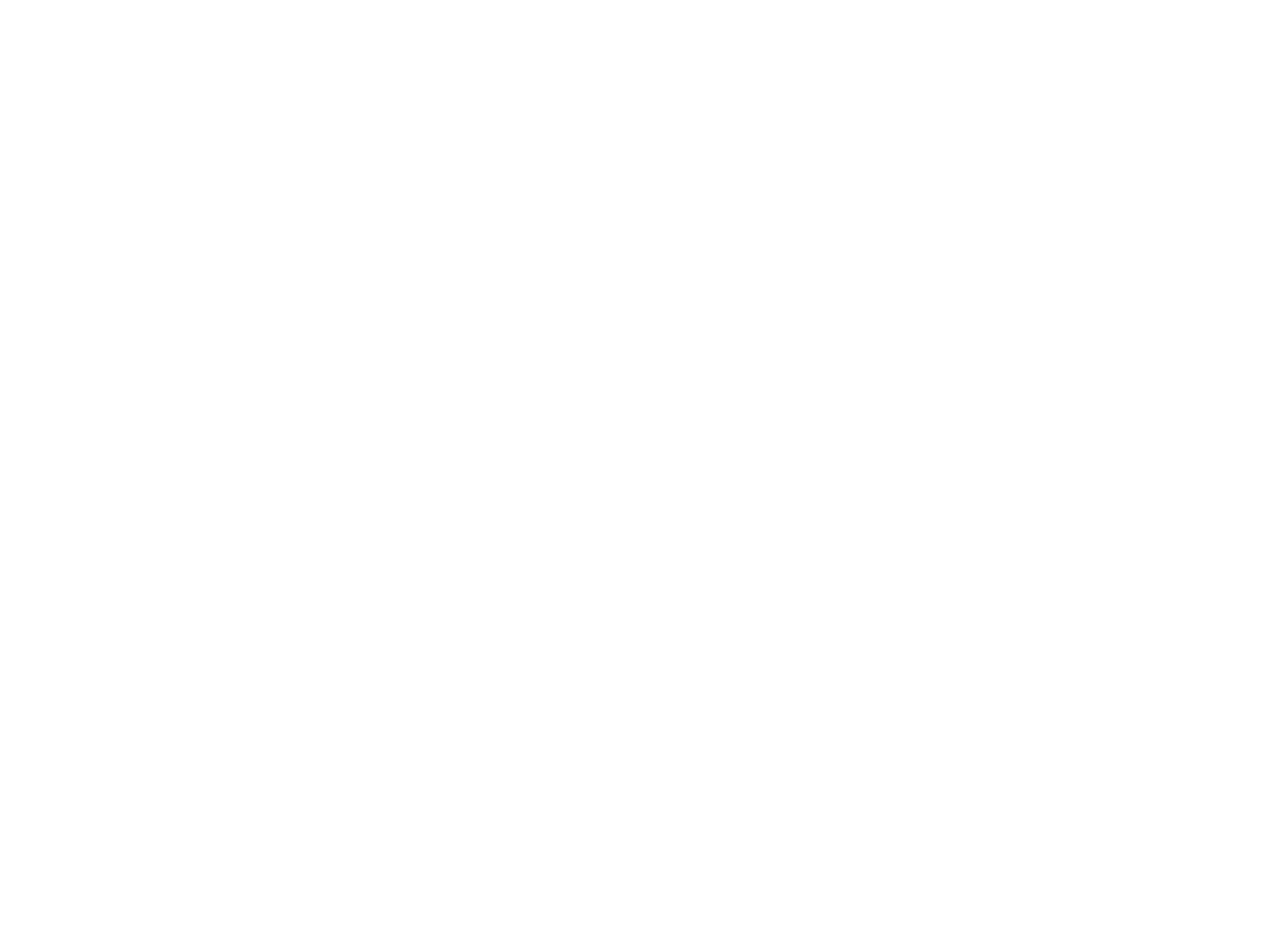
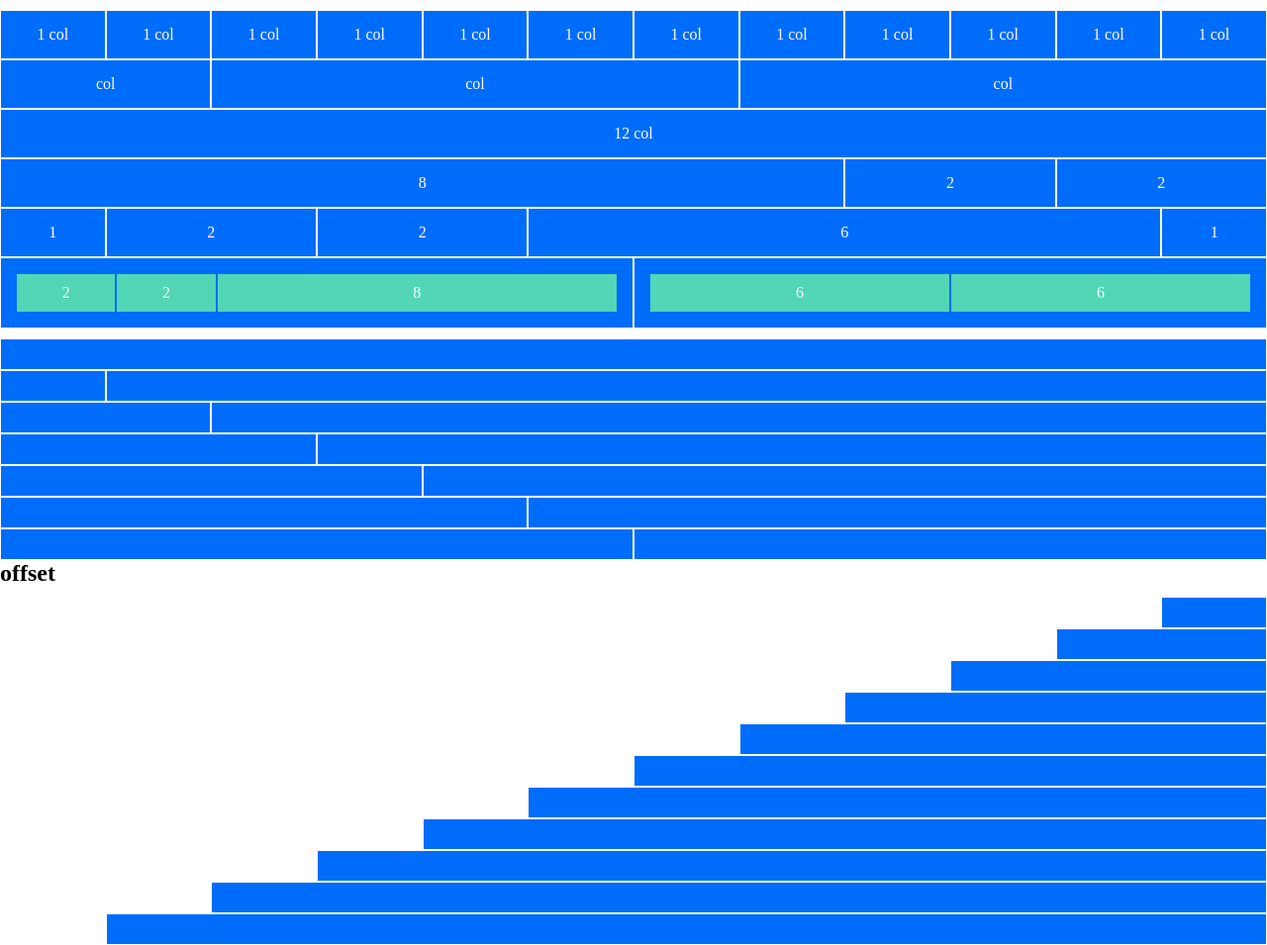
Before and after one commit to AriannaRuggirello/html-css-12bool, a plain HTML site: page index.html in a window 1280 px wide. Shown: the whole page at 99% size. Before the commit the page ends 800 px from the top, so only its background shows below. Drawn offline with Linux system fonts and the light colour scheme.

Commit message:
ex complete

```diff
--- a/css/style.css
+++ b/css/style.css
@@ -0,0 +1,19 @@
+.blue{
+    background-color: #006cfa;
+    padding: 15px;
+    border: 1px solid white;
+    color: white;
+    text-align: center;
+}
+
+.green{
+    padding: 10px;
+    background-color: #52d6b5;
+    color: white;
+    text-align: center;
+    border: 1px solid #006cfa;
+}
+
+section{
+    margin-top: 10px;
+}
--- a/index.html
+++ b/index.html
@@ -10,5 +10,187 @@
 </head>
 <body>
 
+    <section>
+        <div class="row">
+            <div class="col-1 blue">
+                1 col
+            </div>
+
+            <div class="col-1 blue">
+                1 col
+            </div>
+
+            <div class="col-1 blue">
+                1 col
+            </div>
+
+            <div class="col-1 blue">
+                1 col
+            </div>
+
+            <div class="col-1 blue">
+                1 col
+            </div>
+
+            <div class="col-1 blue">
+                1 col
+            </div>
+
+            <div class="col-1 blue">
+                1 col
+            </div>
+
+            <div class="col-1 blue">
+                1 col
+            </div>
+
+            <div class="col-1 blue">
+                1 col
+            </div>
+
+            <div class="col-1 blue">
+                1 col
+            </div>
+
+            <div class="col-1 blue">
+                1 col
+            </div>
+
+            <div class="col-1 blue">
+                1 col
+            </div>
+
+        </div>
+
+        <div class="row">
+            <div class="col-2 blue">col</div>
+            <div class="col-5 blue">col</div>
+            <div class="col-5 blue">col</div>
+        </div>
+
+        <div class="row">
+            <div class="col-12 blue">12 col</div>
+        </div>
+
+        <div class="row">
+            <div class="col-8 blue">8</div>
+            <div class="col-2 blue">2</div>
+            <div class="col-2 blue">2</div>
+        </div>
+
+        <div class="row">
+            <div class="col-1 blue">1</div>
+            <div class="col-2 blue">2</div>
+            <div class="col-2 blue">2</div>
+            <div class="col-6 blue">6</div>
+            <div class="col-1 blue">1</div>
+        </div>
+
+        <div class="row">
+            <div class="col-6 blue">
+                <div class="row">
+                    <div class="col-2 green">2</div>
+                    <div class="col-2 green">2</div>
+                    <div class="col-8 green">8</div>
+                </div>
+            </div>
+            <div class="col-6 blue">
+                <div class="row">
+                    <div class="col-6 green">6</div>
+                    <div class="col-6 green">6</div>
+                </div>
+            </div>
+        </div>
+    </section>
+
+    <section>
+        <div class="row">
+            <div class="col-12 blue"></div>
+        </div>
+
+        <div class="row">
+            <div class="col-1 blue"></div>
+            <div class="col-11 blue"></div>
+        </div>
+
+        <div class="row">
+            <div class="col-2 blue"></div>
+            <div class="col-10 blue"></div>
+        </div>
+
+        <div class="row">
+            <div class="col-3 blue"></div>
+            <div class="col-9 blue"></div>
+        </div>
+
+        <div class="row">
+            <div class="col-4 blue"></div>
+            <div class="col-8 blue"></div>
+        </div>
+
+        <div class="row">
+            <div class="col-5 blue"></div>
+            <div class="col-7 blue"></div>
+        </div>
+
+        <div class="row">
+            <div class="col-6 blue"></div>
+            <div class="col-6 blue"></div>
+        </div>
+
+
+
+
+
+    </section>
+
+    <h2>offset</h2>
+    <section>
+        <div class="row">
+            <div class="col-offset-11 col-1 blue"></div>
+        </div>
+
+        <div class="row">
+            <div class="col-offset-10 col-2 blue"></div>
+        </div>
+
+        <div class="row">
+            <div class="col-offset-9 col-3 blue"></div>
+        </div>
+
+        <div class="row">
+            <div class="col-offset-8 col-4 blue"></div>
+        </div>
+
+        <div class="row">
+            <div class="col-offset-7 col-5 blue"></div>
+        </div>
+
+        <div class="row">
+            <div class="col-offset-6 col-6 blue"></div>
+        </div>
+
+        <div class="row">
+            <div class="col-offset-5 col-7 blue"></div>
+        </div>
+
+        <div class="row">
+            <div class="col-offset-4 col-8 blue"></div>
+        </div>
+
+        <div class="row">
+            <div class="col-offset-3 col-9 blue"></div>
+        </div>
+
+        <div class="row">
+            <div class="col-offset-2 col-10 blue"></div>
+        </div>
+
+        <div class="row">
+            <div class="col-offset-1 col-11 blue"></div>
+        </div>
+
+    </section>
+
 </body>
 </html>
```
Also changed, not shown: css/12bool.css (line endings or trailing spaces).
